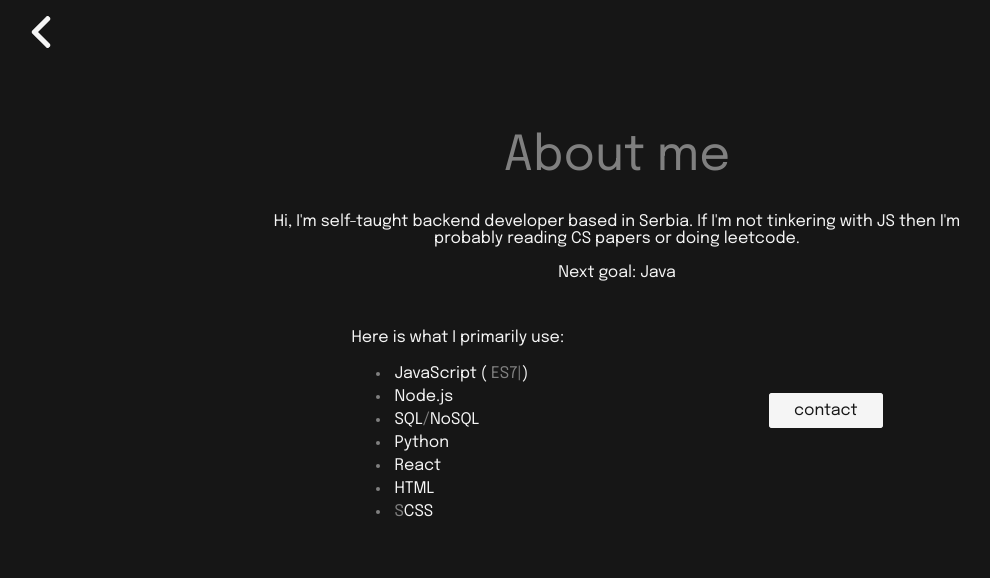
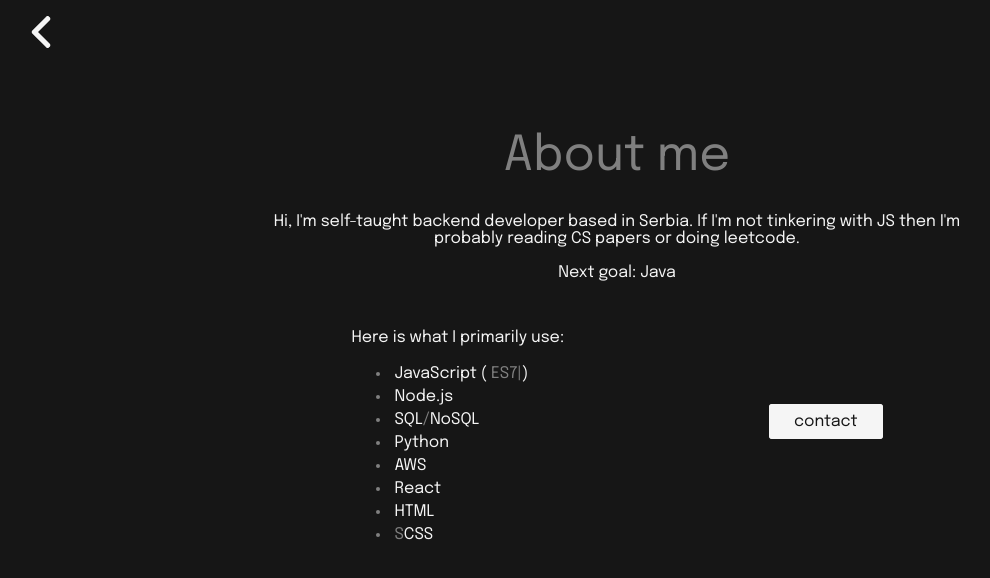
Before and after one commit to vosse/portfolio, a React (Create React App) app: page /about in a window 1280 px wide. Shown: the top 578 px of the page, without its empty margins (23-1013 px from the left). Built offline with nearby package versions, Linux system fonts and the light colour scheme.

Commit message:
Updated portfolio

```diff
--- a/src/Components/About.js
+++ b/src/Components/About.js
@@ -39,6 +39,7 @@ export const About = () => {
                                 <li className="tech-item"><span className="white-item">Node.js</span></li>
                                 <li className="tech-item"><span className="white-item">SQL</span>/<span className="white-item">NoSQL</span></li>
                                 <li className="tech-item"><span className="white-item">Python</span></li>
+                                <li className="tech-item"><span className="white-item">AWS</span></li>
                                 <li className="tech-item"><span className="white-item">React</span></li>
                                 <li className="tech-item"><span className="white-item">HTML</span></li>
                                 <li className="tech-item">S<span className="white-item">CSS</span></li>
--- a/src/Components/Landing.js
+++ b/src/Components/Landing.js
@@ -8,7 +8,7 @@ export const Landing = () => {
 
     useEffect( () => {
         let options = {
-            strings: ['React', 'Node.js', 'SQL', 'JavaScript'],
+            strings: ['Node.js', 'Python', 'SQL', 'JavaScript'],
             typeSpeed: 60,
             backDelay: 1500,
             smartBackspace: true,
```
